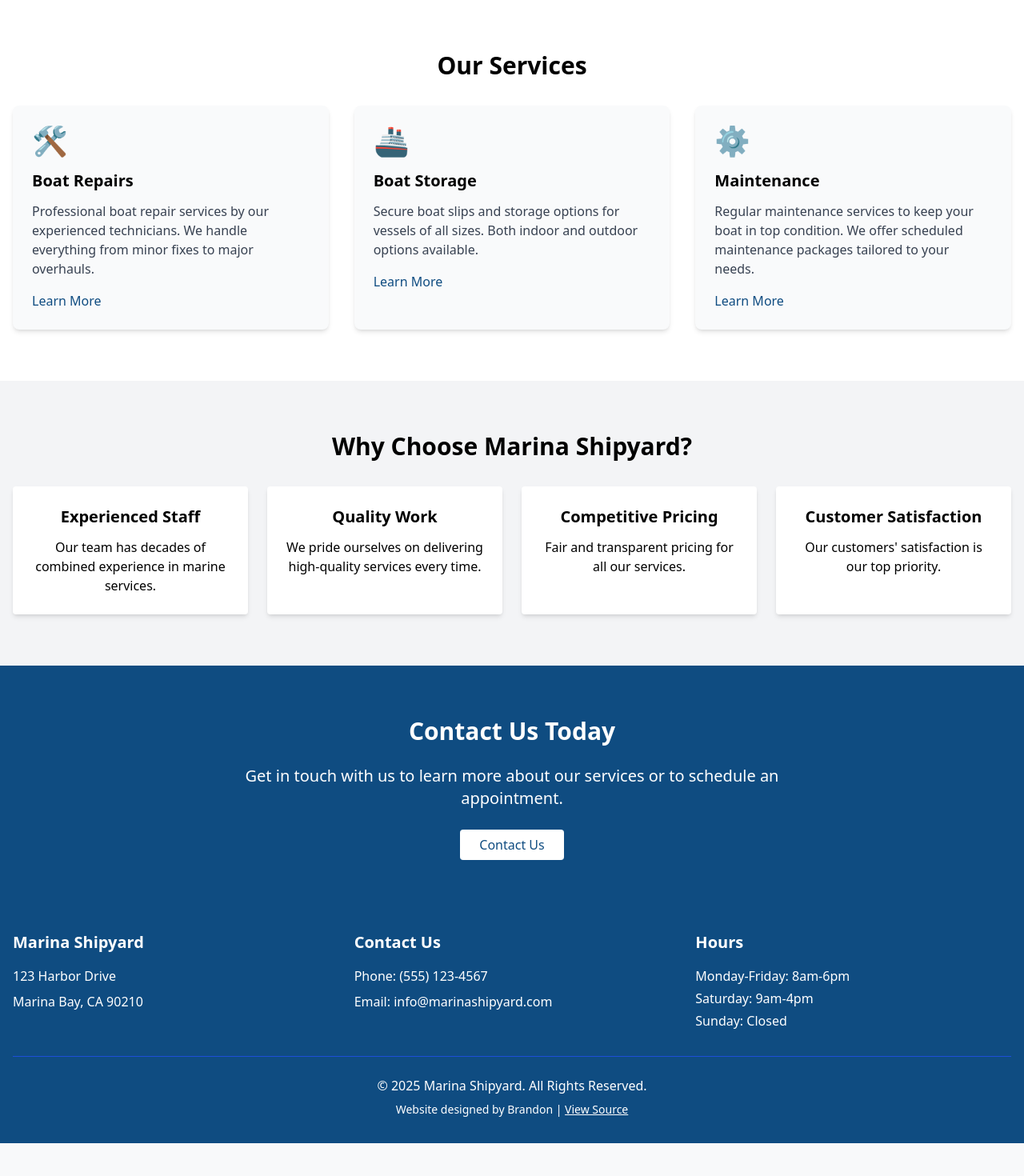
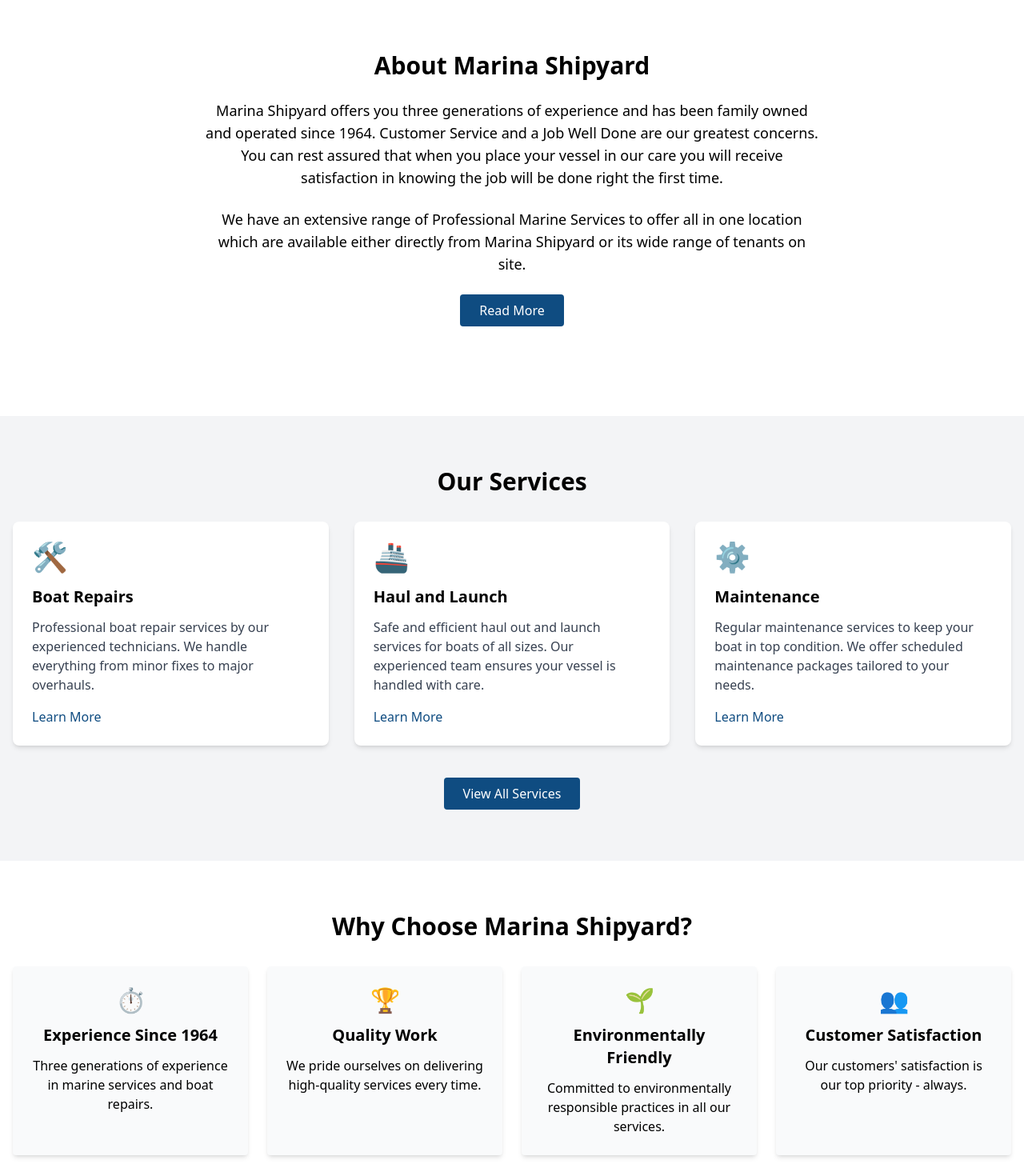
Before and after one commit to Brandonrz369/mar, a Next.js app: page / in a window 1280 px wide. Shown: the part 560-2030 px from the top of the page at 80% size. Before the commit the page ends 1989 px from the top, so only its background shows below. Built offline with nearby package versions, Linux system fonts and the light colour scheme.

Commit message:
Update website with real content from Marina Shipyard

```diff
--- a/src/app/about/page.js
+++ b/src/app/about/page.js
@@ -10,7 +10,7 @@ export default function About() {
         <div className="container mx-auto px-4 text-center">
           <h1 className="text-4xl font-bold mb-6">About Marina Shipyard</h1>
           <p className="text-xl max-w-3xl mx-auto">
-            Serving the boating community with quality marine services since 1985.
+            Serving the boating community with quality marine services since 1964.
           </p>
         </div>
       </section>
@@ -21,17 +21,26 @@ export default function About() {
             <div>
               <h2 className="text-3xl font-bold mb-6">Our Story</h2>
               <p className="mb-4">
-                Marina Shipyard was founded in 1985 by John and Sarah Martinez, two passionate boating enthusiasts with a vision to create a premier marine service center. What started as a small repair shop has grown into a full-service marina and shipyard that serves hundreds of boat owners each year.
+                Marina Shipyard has been family owned and operated since 1964, offering three generations of experience in
+                the marine service industry. What started as a small repair shop has grown into a full-service marina and
+                shipyard that serves hundreds of boat owners each year.
               </p>
               <p className="mb-4">
-                Over the years, we've expanded our facilities and services while maintaining our commitment to quality workmanship and exceptional customer service. Our team of experienced technicians and staff are dedicated to providing the best possible experience for our clients.
+                Customer Service and a Job Well Done are our greatest concerns. You can rest assured that when you place
+                your vessel in our care you will receive satisfaction in knowing the job will be done right the first time.
+              </p>
+              <p className="mb-4">
+                Over the years, we've expanded our facilities and services while maintaining our commitment to quality
+                workmanship and exceptional customer service. Our team of experienced technicians and staff are dedicated
+                to providing the best possible experience for our clients.
               </p>
               <p>
-                Today, Marina Shipyard continues to be family-owned and operated, with the second generation of the Martinez family leading the way. We remain committed to our founding principles of integrity, quality, and customer satisfaction.
+                Today, Marina Shipyard continues its tradition of excellence, with the family's next generation leading
+                the way. We remain committed to our founding principles of integrity, quality, and customer satisfaction.
               </p>
             </div>
             <div className="bg-gray-200 h-96 flex items-center justify-center rounded-lg">
-              <span className="text-3xl">🚢</span>
+              <span className="text-6xl">🚢</span>
             </div>
           </div>
         </div>
@@ -45,22 +54,31 @@ export default function About() {
               <div className="w-32 h-32 rounded-full bg-primary text-white mx-auto mb-4 flex items-center justify-center text-4xl">
                 👨‍✈️
               </div>
-              <h3 className="text-xl font-semibold">Michael Martinez</h3>
-              <p className="text-primary font-medium">Owner & General Manager</p>
-            </div>
-            <div className="bg-white p-6 rounded shadow-md text-center">
-              <div className="w-32 h-32 rounded-full bg-primary text-white mx-auto mb-4 flex items-center justify-center text-4xl">
-                👩‍💼
-              </div>
-              <h3 className="text-xl font-semibold">Jessica Martinez</h3>
-              <p className="text-primary font-medium">Operations Director</p>
+              <h3 className="text-xl font-semibold">Management Team</h3>
+              <p className="text-primary font-medium">Owner & General Management</p>
+              <p className="mt-3 text-gray-600">
+                Our management team brings decades of marine industry experience to ensure the highest quality service.
+              </p>
             </div>
             <div className="bg-white p-6 rounded shadow-md text-center">
               <div className="w-32 h-32 rounded-full bg-primary text-white mx-auto mb-4 flex items-center justify-center text-4xl">
                 👨‍🔧
               </div>
-              <h3 className="text-xl font-semibold">Robert Johnson</h3>
-              <p className="text-primary font-medium">Head Technician</p>
+              <h3 className="text-xl font-semibold">Technical Staff</h3>
+              <p className="text-primary font-medium">Marine Technicians</p>
+              <p className="mt-3 text-gray-600">
+                Our skilled technicians are certified and experienced in all aspects of boat repair and maintenance.
+              </p>
+            </div>
+            <div className="bg-white p-6 rounded shadow-md text-center">
+              <div className="w-32 h-32 rounded-full bg-primary text-white mx-auto mb-4 flex items-center justify-center text-4xl">
+                👨‍💼
+              </div>
+              <h3 className="text-xl font-semibold">Support Team</h3>
+              <p className="text-primary font-medium">Customer Service</p>
+              <p className="mt-3 text-gray-600">
+                Our friendly support staff ensures a smooth experience from initial contact through project completion.
+              </p>
             </div>
           </div>
         </div>
@@ -68,10 +86,24 @@ export default function About() {
 
       <section className="py-16 bg-primary text-white">
         <div className="container mx-auto px-4 text-center">
-          <h2 className="text-3xl font-bold mb-6">Our Mission</h2>
-          <p className="text-xl max-w-3xl mx-auto mb-8">
-            To provide exceptional marine services that exceed our customers' expectations while maintaining the highest standards of quality, integrity, and professionalism.
-          </p>
+          <h2 className="text-3xl font-bold mb-6">Our Values</h2>
+          <div className="grid grid-cols-1 md:grid-cols-3 gap-8 max-w-4xl mx-auto">
+            <div>
+              <div className="text-4xl mb-3">🏆</div>
+              <h3 className="text-xl font-semibold mb-2">Quality</h3>
+              <p>We're committed to delivering the highest quality work on every project, large or small.</p>
+            </div>
+            <div>
+              <div className="text-4xl mb-3">🤝</div>
+              <h3 className="text-xl font-semibold mb-2">Integrity</h3>
+              <p>We operate with honesty and transparency in all our business practices.</p>
+            </div>
+            <div>
+              <div className="text-4xl mb-3">💚</div>
+              <h3 className="text-xl font-semibold mb-2">Environmental Care</h3>
+              <p>We're dedicated to environmentally responsible practices in all our operations.</p>
+            </div>
+          </div>
         </div>
       </section>
 
--- a/src/app/contact/page.js
+++ b/src/app/contact/page.js
@@ -1,5 +1,6 @@
 import Navbar from '../../components/Navbar';
 import Footer from '../../components/Footer';
+import Link from 'next/link';
 
 export default function Contact() {
   return (
@@ -42,6 +43,15 @@ export default function Contact() {
                   </div>
                 </div>
                 <div>
+                  <label htmlFor="phone" className="block mb-2 font-medium">Phone Number</label>
+                  <input
+                    type="tel"
+                    id="phone"
+                    className="w-full px-4 py-2 border border-gray-300 rounded focus:outline-none focus:ring-2 focus:ring-primary"
+                    placeholder="Your phone number"
+                  />
+                </div>
+                <div>
                   <label htmlFor="subject" className="block mb-2 font-medium">Subject</label>
                   <input
                     type="text"
@@ -70,26 +80,40 @@ export default function Contact() {
               <div className="space-y-6">
                 <div>
                   <h3 className="text-lg font-semibold mb-2">Address</h3>
-                  <p>123 Harbor Drive<br/>Marina Bay, CA 90210</p>
+                  <p className="text-gray-700">Marina Shipyard<br/>6400 Marina Drive<br/>Long Beach, CA 90803</p>
                 </div>
                 <div>
                   <h3 className="text-lg font-semibold mb-2">Phone</h3>
-                  <p>(555) 123-4567</p>
+                  <p className="text-gray-700">(562) 594-0995</p>
                 </div>
                 <div>
                   <h3 className="text-lg font-semibold mb-2">Email</h3>
-                  <p>info@marinashipyard.com</p>
+                  <p className="text-gray-700">info@marinashipyard.com</p>
                 </div>
                 <div>
                   <h3 className="text-lg font-semibold mb-2">Hours</h3>
-                  <p>Monday-Friday: 8am-6pm<br/>Saturday: 9am-4pm<br/>Sunday: Closed</p>
+                  <div className="text-gray-700">
+                    <p className="mb-1"><span className="font-medium">Monday-Friday:</span> 8am-5pm</p>
+                    <p className="mb-1"><span className="font-medium">Saturday:</span> 8am-5pm</p>
+                    <p><span className="font-medium">Sunday:</span> Closed</p>
+                  </div>
+                </div>
+                <div className="flex space-x-4 mt-6">
+                  <Link href="https://www.facebook.com/marina.shipyard" target="_blank" className="text-2xl">📱</Link>
                 </div>
               </div>
 
               <div className="mt-8">
                 <h3 className="text-lg font-semibold mb-4">Location</h3>
                 <div className="bg-gray-200 h-80 flex items-center justify-center rounded-lg">
-                  <span className="text-4xl">📍</span>
+                  <iframe
+                    src="https://www.google.com/maps/embed?pb=!1m18!1m12!1m3!1d3316.963259763726!2d-118.13248388479652!3d33.75787168068711!2m3!1f0!2f0!3f0!3m2!1i1024!2i768!4f13.1!3m3!1m2!1s0x80dd31c1a1e0bc33%3A0x770ce3306d3c9604!2s6400%20Marina%20Dr%2C%20Long%20Beach%2C%20CA%2090803!5e0!3m2!1sen!2sus!4v1621517462123!5m2!1sen!2sus"
+                    className="w-full h-full rounded-lg"
+                    style={{ border: 0 }}
+                    allowFullScreen=""
+                    loading="lazy"
+                    title="Marina Shipyard Location"
+                  ></iframe>
                 </div>
               </div>
             </div>
@@ -97,6 +121,19 @@ export default function Contact() {
         </div>
       </section>
 
+      <section className="py-16 bg-primary text-white">
+        <div className="container mx-auto px-4 text-center">
+          <h2 className="text-3xl font-bold mb-6">Request an Estimate</h2>
+          <p className="text-xl max-w-3xl mx-auto mb-8">
+            Need a quote for your boat repair or maintenance project? Fill out our contact form or give us a call
+            to discuss your specific needs and receive a detailed estimate.
+          </p>
+          <a href="tel:5625940995" className="bg-white text-primary font-medium py-2 px-6 rounded hover:bg-gray-100 transition-colors">
+            Call Us Now
+          </a>
+        </div>
+      </section>
+
       <Footer />
     </main>
   );
--- a/src/app/page.js
+++ b/src/app/page.js
@@ -12,8 +12,8 @@ export default function Home() {
       icon: '🛠️',
     },
     {
-      title: 'Boat Storage',
-      description: 'Secure boat slips and storage options for vessels of all sizes. Both indoor and outdoor options available.',
+      title: 'Haul and Launch',
+      description: 'Safe and efficient haul out and launch services for boats of all sizes. Our experienced team ensures your vessel is handled with care.',
       icon: '🚢',
     },
     {
@@ -31,7 +31,7 @@ export default function Home() {
         <div className="container mx-auto px-4 z-10 text-center text-white">
           <h1 className="text-4xl md:text-5xl font-bold mb-6">Marina Shipyard & Marine Services</h1>
           <p className="text-xl max-w-3xl mx-auto mb-8">
-            Your full-service marina and shipyard providing quality marine repair services and boat storage solutions.
+            A quality, full service, 3rd generation boat yard where customer service always comes first!
           </p>
           <Link href="/services" className="bg-white text-primary font-medium py-2 px-6 rounded hover:bg-gray-100 transition-colors">
             View Our Services
@@ -41,41 +41,70 @@ export default function Home() {
 
       <section className="py-16 bg-white">
         <div className="container mx-auto px-4">
+          <div className="max-w-3xl mx-auto text-center mb-12">
+            <h2 className="text-3xl font-bold mb-6">About Marina Shipyard</h2>
+            <p className="text-lg mb-6">
+              Marina Shipyard offers you three generations of experience and has been family owned and operated since 1964.
+              Customer Service and a Job Well Done are our greatest concerns. You can rest assured that when you place
+              your vessel in our care you will receive satisfaction in knowing the job will be done right the first time.
+            </p>
+            <p className="text-lg mb-6">
+              We have an extensive range of Professional Marine Services to offer all in one location which are available
+              either directly from Marina Shipyard or its wide range of tenants on site.
+            </p>
+            <Link href="/about" className="inline-block bg-primary text-white font-medium py-2 px-6 rounded hover:bg-opacity-90 transition-colors">
+              Read More
+            </Link>
+          </div>
+        </div>
+      </section>
+
+      <section className="py-16 bg-gray-100">
+        <div className="container mx-auto px-4">
           <h2 className="text-3xl font-bold mb-8 text-center">Our Services</h2>
           <div className="grid grid-cols-1 md:grid-cols-3 gap-8">
             {services.map((service, index) => (
-              <div key={index} className="bg-gray-50 p-6 rounded-lg shadow-md hover:shadow-lg transition-shadow">
+              <div key={index} className="bg-white p-6 rounded-lg shadow-md hover:shadow-lg transition-shadow">
                 <div className="text-4xl mb-4">{service.icon}</div>
                 <h3 className="text-xl font-semibold mb-3">{service.title}</h3>
-                <p className="text-gray-700">{service.description}</p>
-                <Link href="/services" className="inline-block mt-4 text-primary font-medium hover:underline">
+                <p className="text-gray-700 mb-4">{service.description}</p>
+                <Link href="/services" className="inline-block text-primary font-medium hover:underline">
                   Learn More
                 </Link>
               </div>
             ))}
           </div>
+          <div className="text-center mt-10">
+            <Link href="/services" className="inline-block bg-primary text-white font-medium py-2 px-6 rounded hover:bg-opacity-90 transition-colors">
+              View All Services
+            </Link>
+          </div>
         </div>
       </section>
 
-      <section className="py-16 bg-gray-100">
+      <section className="py-16 bg-white">
         <div className="container mx-auto px-4 text-center">
           <h2 className="text-3xl font-bold mb-6">Why Choose Marina Shipyard?</h2>
           <div className="grid grid-cols-1 md:grid-cols-2 lg:grid-cols-4 gap-6 mt-8">
-            <div className="p-6 bg-white rounded shadow-md">
-              <h3 className="text-xl font-semibold mb-3">Experienced Staff</h3>
-              <p>Our team has decades of combined experience in marine services.</p>
+            <div className="p-6 bg-gray-50 rounded shadow-md">
+              <div className="text-3xl mb-3">⏱️</div>
+              <h3 className="text-xl font-semibold mb-3">Experience Since 1964</h3>
+              <p>Three generations of experience in marine services and boat repairs.</p>
             </div>
-            <div className="p-6 bg-white rounded shadow-md">
+            <div className="p-6 bg-gray-50 rounded shadow-md">
+              <div className="text-3xl mb-3">🏆</div>
               <h3 className="text-xl font-semibold mb-3">Quality Work</h3>
               <p>We pride ourselves on delivering high-quality services every time.</p>
             </div>
-            <div className="p-6 bg-white rounded shadow-md">
-              <h3 className="text-xl font-semibold mb-3">Competitive Pricing</h3>
-              <p>Fair and transparent pricing for all our services.</p>
+            <div className="p-6 bg-gray-50 rounded shadow-md">
+              <div className="text-3xl mb-3">🌱</div>
+              <h3 className="text-xl font-semibold mb-3">Environmentally Friendly</h3>
+              <p>Committed to environmentally responsible practices in all our services.</p>
             </div>
-            <div className="p-6 bg-white rounded shadow-md">
+            <div className="p-6 bg-gray-50 rounded shadow-md">
+              <div className="text-3xl mb-3">👥</div>
               <h3 className="text-xl font-semibold mb-3">Customer Satisfaction</h3>
-              <p>Our customers' satisfaction is our top priority.</p>
+              <p>Our customers' satisfaction is our top priority - always.</p>
             </div>
           </div>
         </div>
@@ -84,9 +113,10 @@ export default function Home() {
       <section className="py-16 bg-primary text-white">
         <div className="container mx-auto px-4 text-center">
           <h2 className="text-3xl font-bold mb-6">Contact Us Today</h2>
-          <p className="text-xl max-w-3xl mx-auto mb-8">
+          <p className="text-xl max-w-3xl mx-auto mb-4">
             Get in touch with us to learn more about our services or to schedule an appointment.
           </p>
+          <p className="text-2xl font-bold mb-8">(562) 594-0995</p>
           <Link href="/contact" className="bg-white text-primary font-medium py-2 px-6 rounded hover:bg-gray-100 transition-colors">
             Contact Us
           </Link>
--- a/src/app/services/page.js
+++ b/src/app/services/page.js
@@ -3,37 +3,52 @@ import Footer from '../../components/Footer';
 import Link from 'next/link';
 
 export default function Services() {
-  // Services data
+  // Services data with marina-specific services
   const services = [
     {
       title: 'Boat Repairs',
-      description: 'Professional boat repair services by our experienced technicians. We handle everything from minor fixes to major overhauls.',
+      description: 'Professional boat repair services by our experienced technicians. We handle everything from minor fixes to major overhauls, with attention to detail and quality workmanship.',
       icon: '🛠️',
     },
     {
-      title: 'Engine Maintenance',
-      description: 'Complete engine diagnostics, tune-ups, and repairs for optimal performance and reliability.',
-      icon: '🔧',
-    },
-    {
-      title: 'Boat Storage',
-      description: 'Secure boat slips and storage options for vessels of all sizes. Both indoor and outdoor options available.',
+      title: 'Haul and Launch',
+      description: 'Safe and efficient haul out and launch services for boats of all sizes. Our specialized equipment and experienced team ensure your vessel is handled with utmost care.',
       icon: '🚢',
     },
     {
+      title: 'Bottom Painting',
+      description: 'High-quality bottom painting services to protect your vessel from marine growth and corrosion. We use environmentally friendly anti-fouling paints.',
+      icon: '🎨',
+    },
+    {
+      title: 'Fiberglass Repair',
+      description: 'Expert fiberglass repair and restoration services to fix cracks, holes, and structural damage. Our technicians ensure seamless, strong repairs that last.',
+      icon: '🧵',
+    },
+    {
+      title: 'Mechanical Services',
+      description: 'Comprehensive engine and mechanical system repairs, maintenance, and installations. Our certified mechanics can handle all marine engine brands.',
+      icon: '⚙️',
+    },
+    {
+      title: 'Electrical Systems',
+      description: 'Installation, repair, and upgrades for all marine electrical systems by certified technicians, from basic wiring to complex navigation systems.',
+      icon: '⚡',
+    },
+    {
+      title: 'Woodworking',
+      description: 'Custom woodworking and carpentry services for boats, from repairs to complete interior renovations. Our craftsmen can match existing woodwork or create new designs.',
+      icon: '🪚',
+    },
+    {
       title: 'Detailing & Cleaning',
-      description: 'Professional detailing services to keep your boat looking its best. Interior and exterior services available.',
+      description: 'Professional detailing services to keep your boat looking its best. Interior and exterior cleaning, waxing, polishing, and maintenance services available.',
       icon: '✨',
     },
     {
-      title: 'Hull Maintenance',
-      description: 'Hull inspection, cleaning, painting, and repair services to protect your vessel.',
-      icon: '🛥️',
-    },
-    {
-      title: 'Electrical Systems',
-      description: 'Installation, repair, and upgrades for all marine electrical systems by certified technicians.',
-      icon: '⚡',
+      title: 'Environmental Services',
+      description: 'Environmentally responsible boat maintenance and cleaning services that comply with all regulations while protecting our waterways.',
+      icon: '🌱',
     },
   ];
 
@@ -43,9 +58,10 @@ export default function Services() {
 
       <section className="py-16 bg-secondary">
         <div className="container mx-auto px-4 text-center">
-          <h1 className="text-4xl font-bold mb-6">Our Services</h1>
+          <h1 className="text-4xl font-bold mb-6">Our Marine Services</h1>
           <p className="text-xl max-w-3xl mx-auto">
-            Marina Shipyard offers a comprehensive range of marine services to meet all your boating needs.
+            Marina Shipyard offers a comprehensive range of professional marine services all in one location.
+            Our services are available directly from Marina Shipyard or through our network of on-site tenants.
           </p>
         </div>
       </section>
@@ -66,12 +82,13 @@ export default function Services() {
 
       <section className="py-16 bg-primary text-white">
         <div className="container mx-auto px-4 text-center">
-          <h2 className="text-3xl font-bold mb-6">Need a Custom Service?</h2>
+          <h2 className="text-3xl font-bold mb-6">Environmental Commitment</h2>
           <p className="text-xl max-w-3xl mx-auto mb-8">
-            Don't see what you're looking for? Contact us to discuss your specific needs.
+            Marina Shipyard is committed to environmentally friendly practices. Our green policy ensures that all our operations
+            meet or exceed environmental standards to protect our waterways and marine ecosystem.
           </p>
           <Link href="/contact" className="bg-white text-primary font-medium py-2 px-6 rounded hover:bg-gray-100 transition-colors">
-            Contact Us
+            Request a Service
           </Link>
         </div>
       </section>
--- a/src/components/Footer.js
+++ b/src/components/Footer.js
@@ -1,3 +1,5 @@
+import Link from 'next/link';
+
 const Footer = () => {
   return (
     <footer className="bg-primary text-white py-8">
@@ -5,24 +7,24 @@ const Footer = () => {
         <div className="grid grid-cols-1 md:grid-cols-3 gap-8">
           <div>
             <h3 className="text-xl font-bold mb-4">Marina Shipyard</h3>
-            <p className="mb-2">123 Harbor Drive</p>
-            <p>Marina Bay, CA 90210</p>
+            <p className="mb-2">6400 Marina Drive</p>
+            <p>Long Beach, CA 90803</p>
           </div>
           <div>
             <h3 className="text-xl font-bold mb-4">Contact Us</h3>
-            <p className="mb-2">Phone: (555) 123-4567</p>
+            <p className="mb-2">Phone: (562) 594-0995</p>
             <p className="mb-2">Email: info@marinashipyard.com</p>
           </div>
           <div>
             <h3 className="text-xl font-bold mb-4">Hours</h3>
-            <p className="mb-1">Monday-Friday: 8am-6pm</p>
-            <p className="mb-1">Saturday: 9am-4pm</p>
+            <p className="mb-1">Monday-Friday: 8am-5pm</p>
+            <p className="mb-1">Saturday: 8am-5pm</p>
             <p>Sunday: Closed</p>
           </div>
         </div>
         <div className="mt-8 text-center border-t border-blue-700 pt-6">
           <p>&copy; {new Date().getFullYear()} Marina Shipyard. All Rights Reserved.</p>
-          <p className="mt-2 text-sm">Website designed by Brandon | <a href="https://github.com/Brandonrz369/mar" className="underline hover:text-gray-300">View Source</a></p>
+          <p className="mt-2 text-sm">Website redesigned by <Link href="https://github.com/Brandonrz369/mar" className="underline hover:text-gray-300">Brandon</Link></p>
         </div>
       </div>
     </footer>
```
Also changed, not shown: src/app/gallery/page.js (+37 -13 lines).
